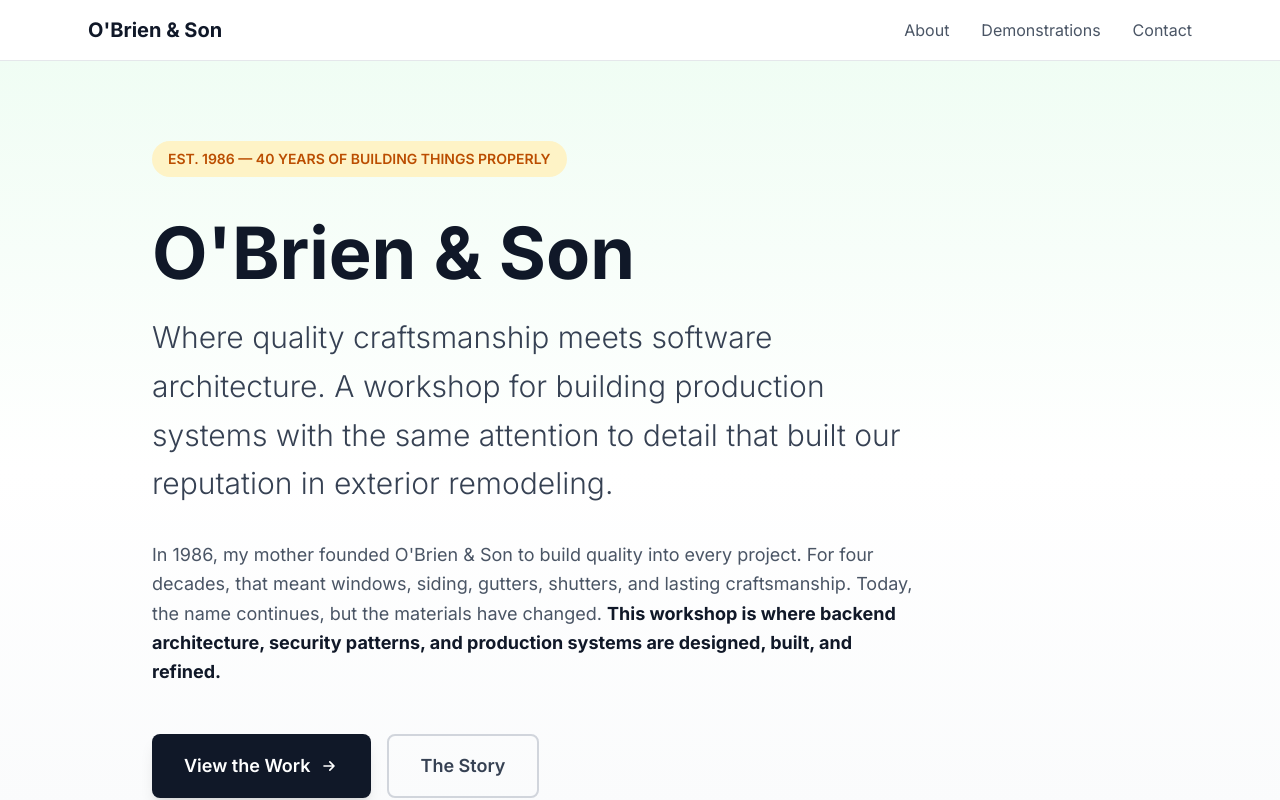
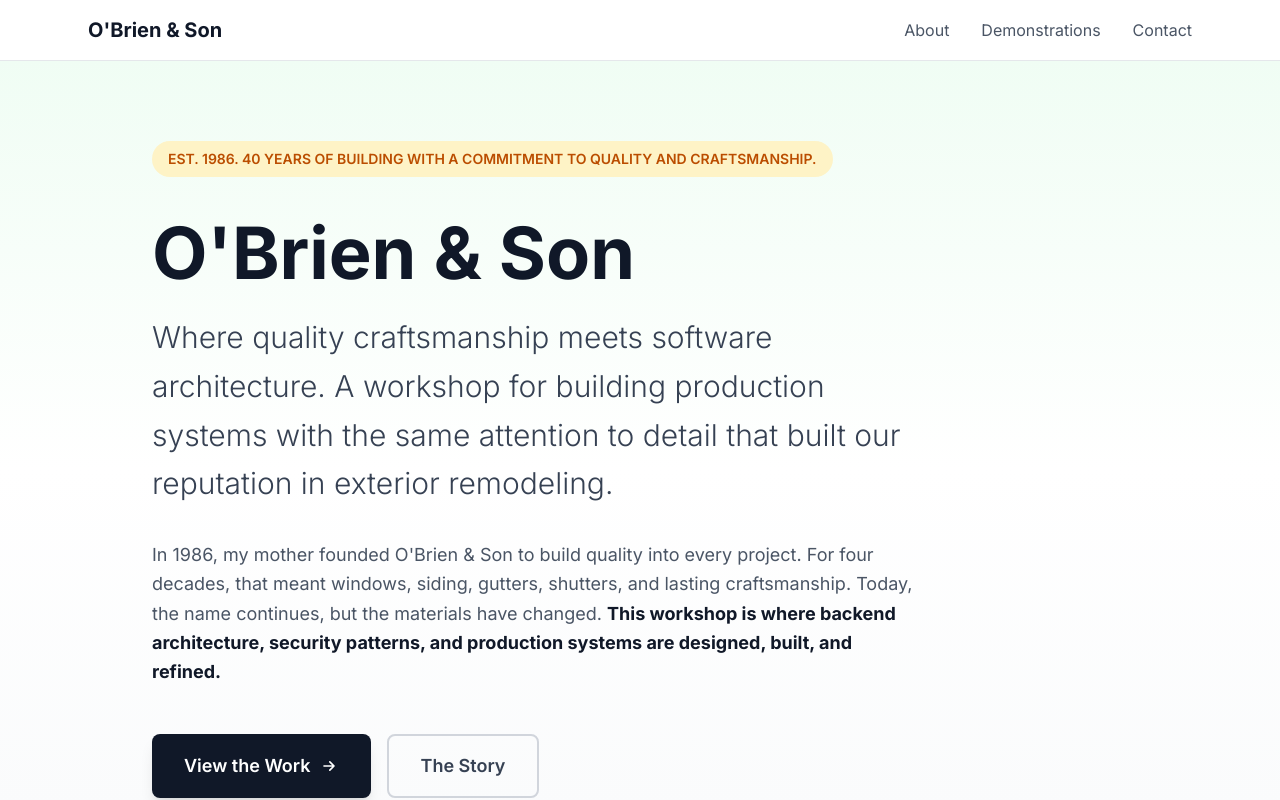
Before and after one commit to darkhorse286/obrien-portfolio, a Next.js app: page / in a window 1280 px wide. Shown: the top 800 px of the page. Built offline with nearby package versions, Linux system fonts and the light colour scheme.

Commit message:
Tweaking tag line

```diff
--- a/app/page.tsx
+++ b/app/page.tsx
@@ -18,7 +18,7 @@ export default async function Home() {
         <div className="max-w-5xl mx-auto px-6">
           <div className="mb-6">
             <span className="inline-block text-sm font-semibold text-amber-700 dark:text-amber-400 bg-amber-100 dark:bg-amber-900/30 px-4 py-2 rounded-full mb-4">
-              EST. 1986 — 40 YEARS OF BUILDING THINGS PROPERLY
+              EST. 1986. 40 YEARS OF BUILDING WITH A COMMITMENT TO QUALITY AND CRAFTSMANSHIP.
             </span>
           </div>
 
```
